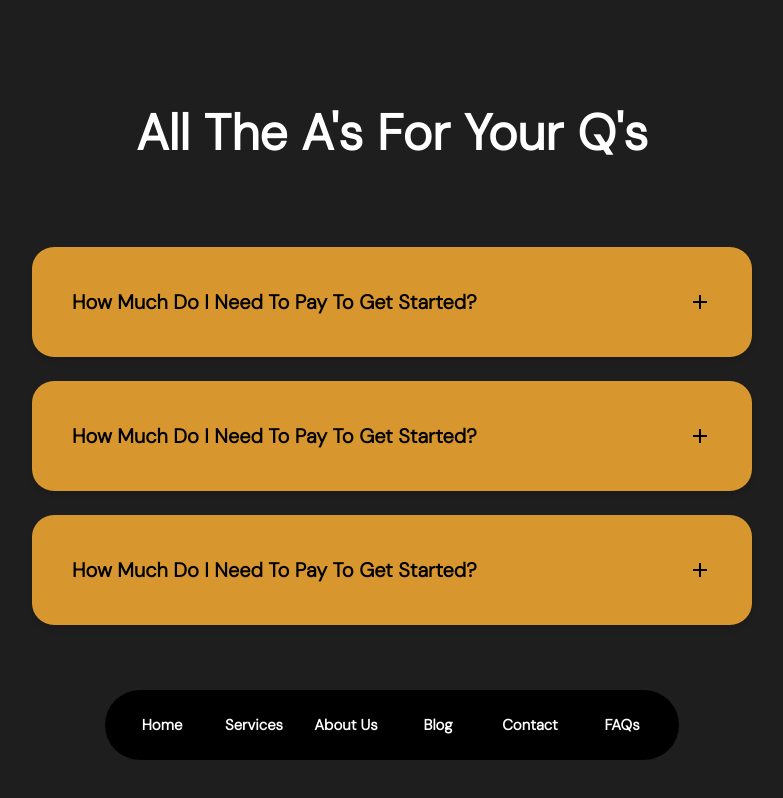
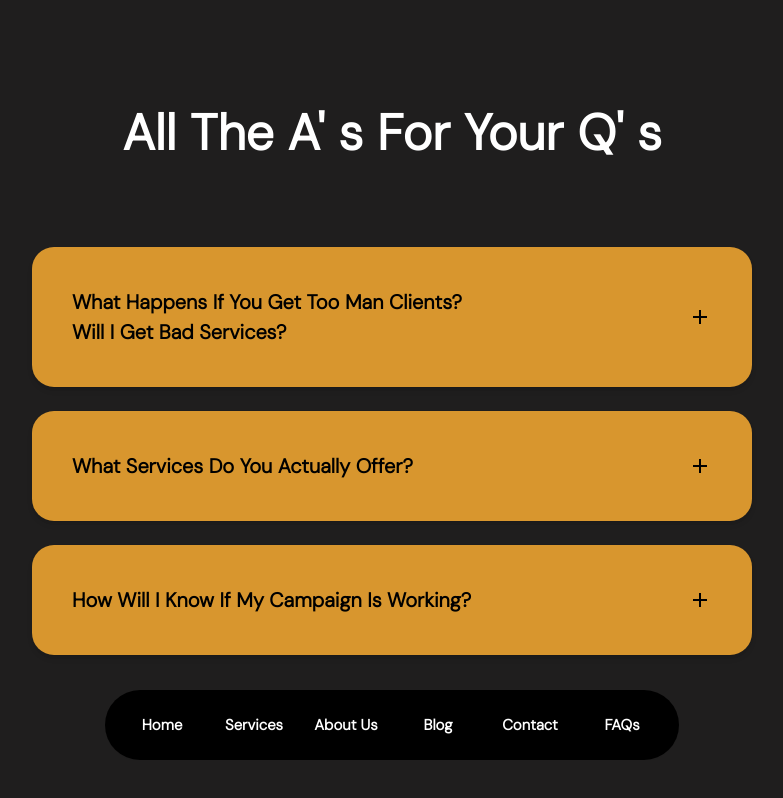
Before and after one commit to hendrckks/demo, a React (Vite) app in the folder optimum/: page /FAQs in a window 1280 px wide. Shown: the whole page, without its empty margins (248-1031 px from the left). Built offline with nearby package versions, Linux system fonts and the light colour scheme; a web font is replaced by a local one.

Commit message:
page relocation

```diff
--- a/optimum/src/App.tsx
+++ b/optimum/src/App.tsx
@@ -1,9 +1,9 @@
 import { BrowserRouter as Router, Routes, Route } from "react-router-dom";
 import Navbar from "./components/Navbar";
 import Home from "./pages/Home";
-import Contact from "./components/Contact";
+import Contact from "./pages/Contact";
 import Services from "./pages/Services";
-import FAQs from "./components/FAQs";
+import FAQs from "./pages/FAQs";
 
 function App() {
   return (
--- a/optimum/src/components/Contact.tsx
+++ b/optimum/src/pages/Contact.tsx
@@ -1,4 +1,4 @@
-import "./Contact.css";
+import "../Contact.css";
 import emailjs, { EmailJSResponseStatus } from "@emailjs/browser";
 import React, { useState } from "react";
 import DoneIcon from "@mui/icons-material/Done";
--- a/optimum/src/components/FAQs.tsx
+++ b/optimum/src/pages/FAQs.tsx
@@ -14,17 +14,18 @@ function FAQs() {
   };
   const AccordionData = [
     {
-      title: "How Much Do I Need To Pay To Get Started?",
+      title:
+        "What Happens If You Get Too Man Clients? Will I Get Bad Services?",
       Description:
         "blah blah blah blah blah blah blah blah blah blah blah blah blah blah blah  blah blah blah blah blah blah blah blah blah",
     },
     {
-      title: "How Much Do I Need To Pay To Get Started?",
+      title: "What Services Do You Actually Offer?",
       Description:
         "blah blah blah blah blah blah blah blah blah blah blah blah blah blah blah  blah blah blah blah blah blah blah blah blah",
     },
     {
-      title: "How Much Do I Need To Pay To Get Started?",
+      title: "How Will I Know If My Campaign Is Working?",
       Description:
         "blah blah blah blah blah blah blah blah blah blah blah blah blah blah  blah blah blah blah blah blah blah blah blah",
     },
@@ -34,7 +35,7 @@ function FAQs() {
     <div className="faq-wrapper">
       <div className="p-24 flex flex-col justify-center items-center">
         <h1 className="text-[50px] font-semibold text-white">
-          All The A's For Your Q's
+          All The A' s For Your Q' s
         </h1>
         <div className="flex flex-col justify-center items-center w-[720px] mt-16">
           {AccordionData.map((data, index) => (
@@ -45,7 +46,7 @@ function FAQs() {
               >
                 <div className="flex-col bg-[#d8962e] text-black p-10 rounded-[22px] cursor-pointer transform hover:translate-y-1 transition-transform duration-300 ease-in inset-0 delay-0 shadow-md">
                   <div className="flex items-center justify-between">
-                    <h2 className="font-semibold text-[20px] flex items-center ">
+                    <h2 className="font-semibold text-[20px] flex items-center w-[400px]">
                       {data.title}
                     </h2>
                     <div className="flex items-center transition-shadow transform ease-in-out duration-300">
--- a/optimum/src/pages/Home.tsx
+++ b/optimum/src/pages/Home.tsx
@@ -1,6 +1,6 @@
 import "../Home.css";
-import Contact from "../components/Contact";
-import FAQs from "../components/FAQs";
+import Contact from "./Contact";
+import FAQs from "./FAQs";
 import Services from "./Services";
 
 function Home() {
```
Also changed, not shown: optimum/src/Contact.css (renamed from optimum/src/components/Contact.css), optimum/src/components/contacts.tsx (deleted), optimum/src/pages/Footer.tsx (renamed from optimum/src/components/Footer.tsx).
